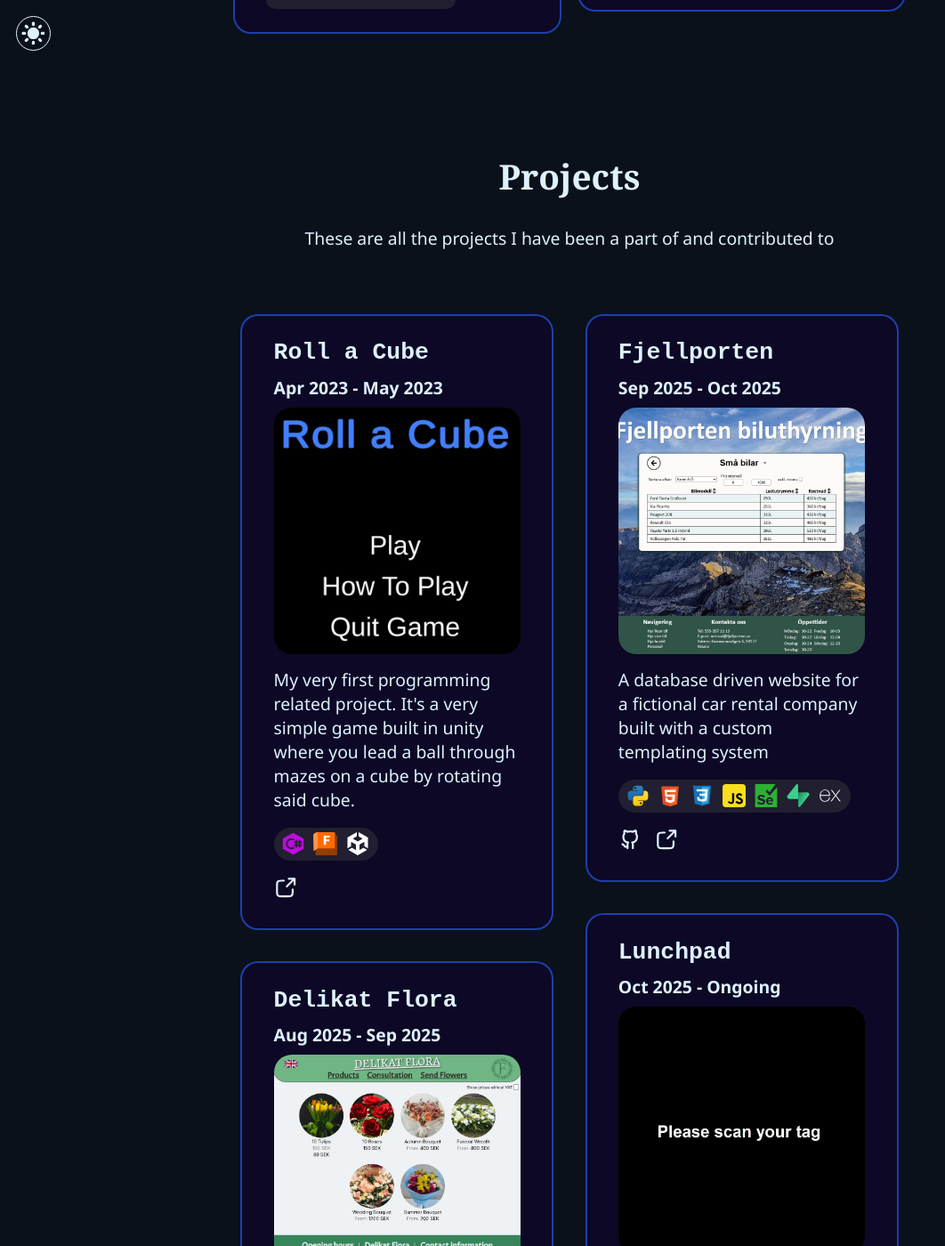
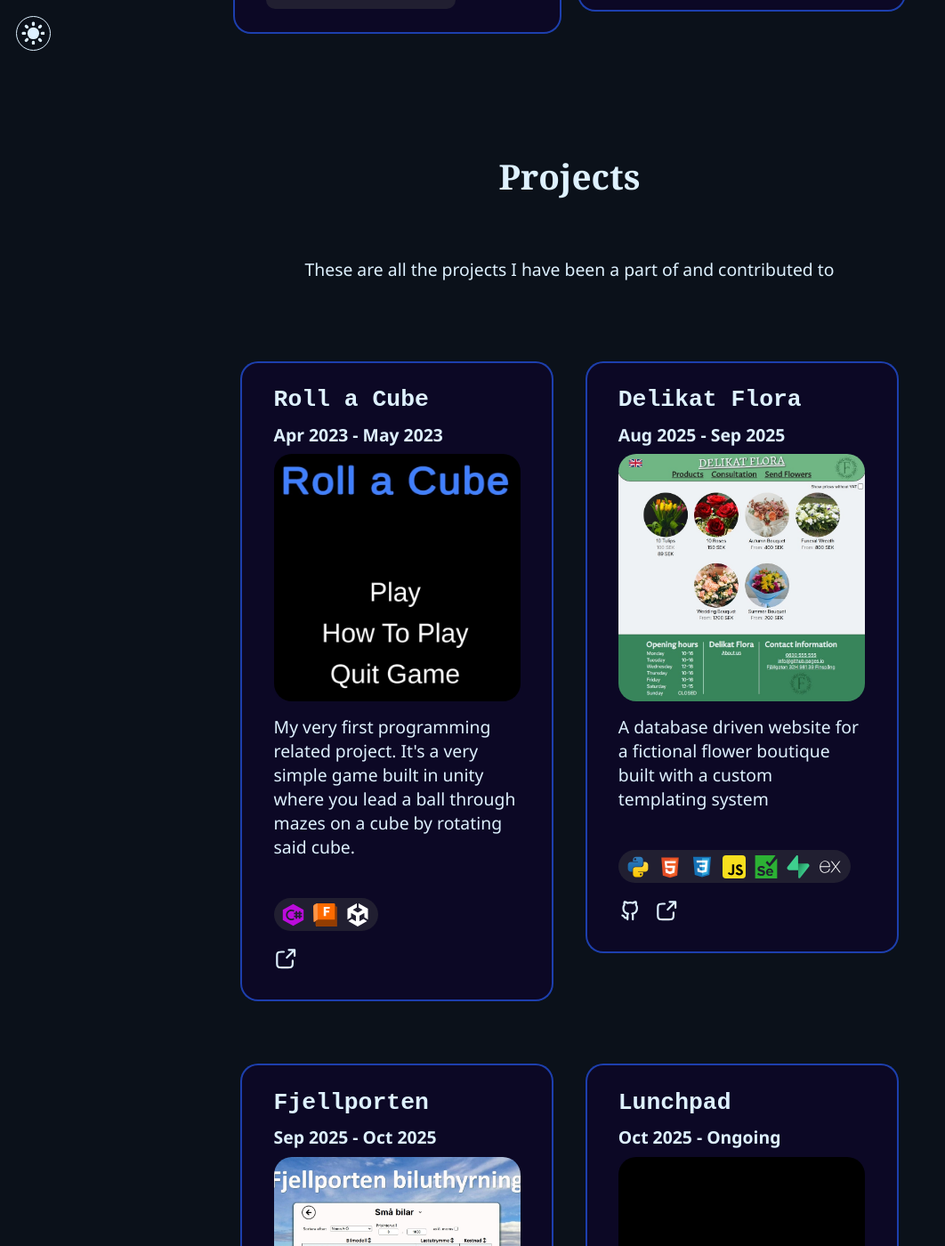
Before and after one commit to DaPakoREE/My-portfolio, a Jekyll site: the page built from _source/index.html, in a window 1280 px wide and 1400 px high, scrolled down 1959 px. Shown: the whole window at 89% size, without its empty margins (0-1062 px from the left). Built offline with Jekyll 4.4.1, drawn with Linux system fonts in a browser that asks for light colours.

Commit message:
Reverted the projects page to be more similar to how it used to be

```diff
--- a/_source/_includes/projects.html
+++ b/_source/_includes/projects.html
@@ -5,7 +5,6 @@
             <p>
                 These are all the projects I have been a part of and contributed to
             </p>
-            <div class="mobile">
             {%- for project in site.data.projects %}
             <div class="project">
                 <div class="box-content">
@@ -48,60 +47,3 @@
             </div>
             {%- endfor %}
         </div>
-            <div class="desktop">
-                {%- assign half = site.data.projects.size | divided_by: 2.0 -%}
-                {%- assign first_half = half | ceil -%}
-                {%- assign second_half = half | floor -%}
-                {%- for i in (0..1) -%}
-                {%- assign offset = i | times: first_half -%}
-                {%- if i == 0 -%}
-                {%- assign used_half = first_half -%}
-                {%- else -%}
-                {%- assign used_half = second_half -%}
-                {%- endif %}
-                <div class="side">
-                    {%- for project in site.data.projects limit:used_half offset:offset %}
-                    <div class="project">
-                        <div class="box-content">
-                            <p>
-                                {{ project.title }}
-                            </p>
-                            <h4>
-                                {{ project.time }}
-                            </h4>
-                            <img src="images/project_images/{{ project.image_file }}" alt="" class="project-image">
-                            <div>
-                            {{ project.desc }}
-                            </div>
-                            <div class="used-tools">
-                                {%- for tool_category in site.data.svgs.tool_categories -%}
-                                {%- for tool in tool_category.tools -%}
-                                {%- if project.used_tools contains tool.key %}
-                                <img src="images/svgs/{{ tool.image_file }}" alt="" class="svg">
-                                {%- if tool.license %}
-                                <!-- {{ tool.license }} -->
-                                {%- endif %}
-                                {%- endif %}
-                                {%- endfor -%}
-                                {%- endfor -%}
-                            </div>
-                            <div class="links">
-                                {%- if project.github_link %}
-                                <a href="{{ project.github_link }}" target="_blank">
-                                    {{ site.data.svgs.other.GitHub.svg }}
-                                </a>
-                                <!-- site.data.svgs.other.GitHub.license -->
-                                {%- endif %}
-                                {%- if project.project_link %}
-                                <a href="{{ project.project_link }}" target="_blank">
-                                    {{ site.data.svgs.other.OpenLink.svg }}
-                                </a>
-                                {%- endif %}
-                            </div>
-                        </div>
-                    </div>
-                    {%- endfor %}
-                </div>
-                {%- endfor %}
-            </div>
-        </div>
--- a/_source/styles.css
+++ b/_source/styles.css
@@ -80,18 +80,6 @@ h3, h3 > * {
 
 h4 {
     margin: 0.5rem 0;
-}
-
-.mobile {
-    display: flex;
-    align-items: center;
-    flex-direction: column;
-}
-
-.desktop {
-    display: none;
-    justify-content: center;
-    flex-direction: row;
 }
 
 .secondary-border {
@@ -224,13 +212,9 @@ a.item:hover {
 }
 
 #my-projects {
-    align-items: center;
-}
-
-#my-projects .side {
-    display: flex;
-    flex-direction: column;
-    margin: 1rem;
+    flex-direction: row;
+    justify-content: center;
+    gap: 2rem;
 }
 
 .project {
@@ -322,14 +306,6 @@ footer {
 
 @media screen and (min-width: 800px) {
 
-    .mobile {
-        display: none;
-    }
-
-    .desktop {
-        display: flex;
-    }
-
     #title-card {
         flex-direction: row;
         text-align: left;
```
Lines whose indentation alone changed are shown as unchanged.
